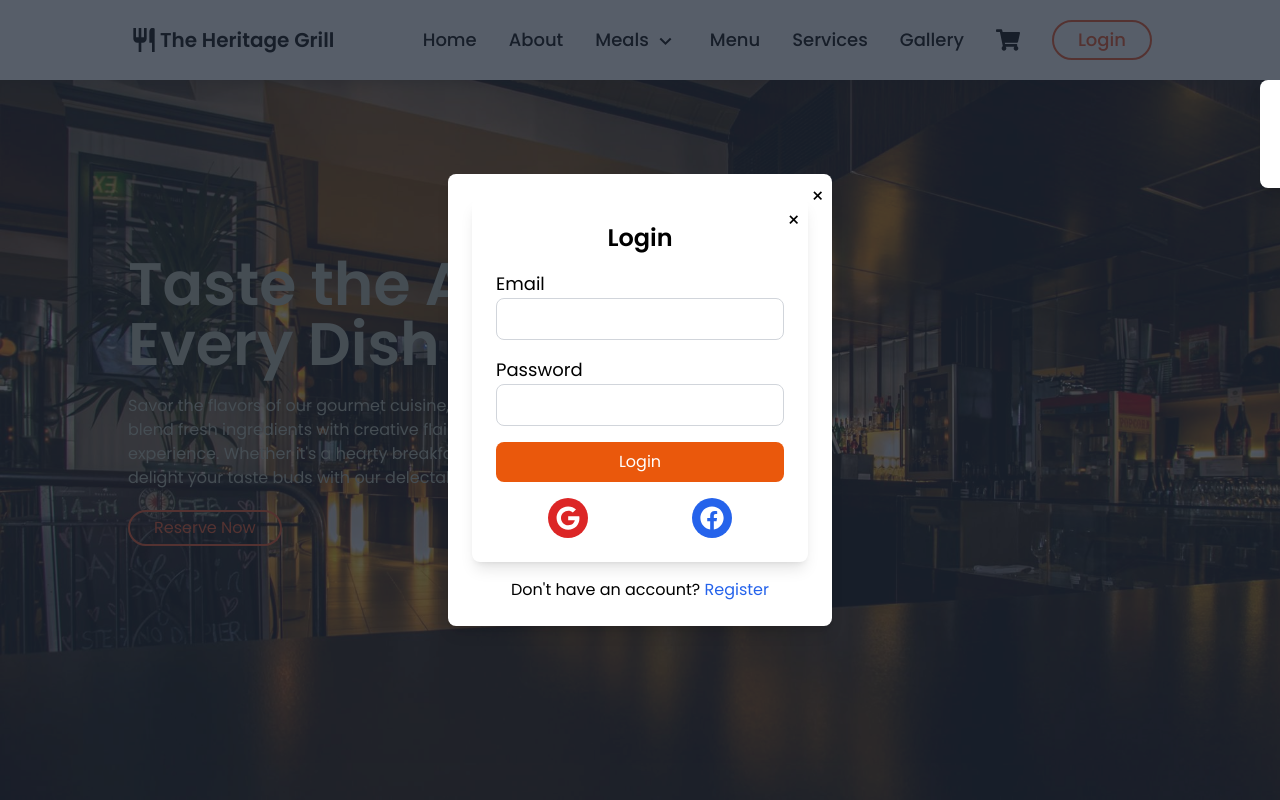
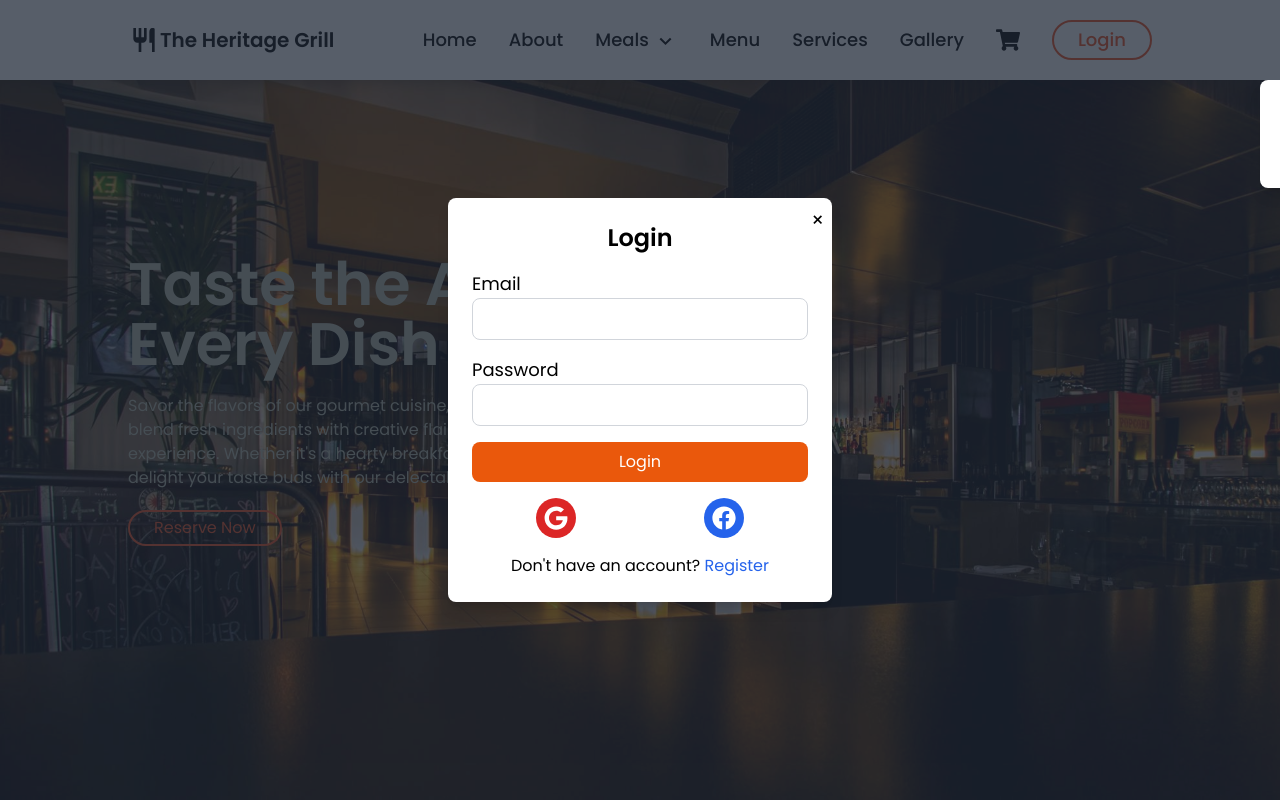
Before and after one commit to ashennkalhara/Website-Frontend, a React (Vite) app in the folder restaurent-website/: page / in a window 1280 px wide. Both pictures are taken after a click on the button "Login". Shown: the top 800 px of the page. Built offline with nearby package versions, Linux system fonts and the light colour scheme.

Commit message:
login and register completed

```diff
--- a/restaurent-website/src/components/AuthPopup.jsx
+++ b/restaurent-website/src/components/AuthPopup.jsx
@@ -14,9 +14,9 @@ const AuthPopup = ({ isOpen, onClose, setUser }) => {
           &times;
         </button>
         {currentForm === 'signin' ? (
-          <SignIn onClose={onClose} setUser={(user) => { setUser(user); onClose(); }} />
+          <SignIn onClose={onClose} setUser={setUser} />
         ) : (
-          <SignUp onClose={onClose} setUser={(user) => { setUser(user); onClose(); }} />
+          <SignUp onClose={onClose} setUser={setUser} />
         )}
         <div className="text-center mt-4">
           {currentForm === 'signin' ? (
@@ -30,4 +30,4 @@ const AuthPopup = ({ isOpen, onClose, setUser }) => {
   );
 };
 
-export default AuthPopup;
+export default AuthPopup;
--- a/restaurent-website/src/components/Navbar.jsx
+++ b/restaurent-website/src/components/Navbar.jsx
@@ -24,6 +24,10 @@ const Navbar = () => {
 
   const handleCloseAuthPopup = () => {
     setIsAuthPopupOpen(false);
+  };
+
+  const handleLogout = () => {
+    setUser(null);
   };
 
   return (
@@ -89,7 +93,10 @@ const Navbar = () => {
           </button>
 
           {user ? (
-            <span className="text-lg font-medium">{user.name}</span>
+            <>
+              <span className="text-lg font-medium">{user.name}</span>
+              <Button title="Logout" onClick={handleLogout} />
+            </>
           ) : (
             <Button title="Login" onClick={handleOpenAuthPopup} />
           )}
@@ -127,7 +134,10 @@ const Navbar = () => {
           <FaShoppingCart size={24} />
         </button>
         {user ? (
-          <span className="text-lg font-medium">{user.name}</span>
+          <>
+            <span className="text-lg font-medium">{user.name}</span>
+            <Button title="Logout" onClick={handleLogout} />
+          </>
         ) : (
           <Button title="Login" onClick={handleOpenAuthPopup} />
         )}
--- a/restaurent-website/src/components/Signin.jsx
+++ b/restaurent-website/src/components/Signin.jsx
@@ -10,7 +10,7 @@ const SignIn = ({ onClose, setUser }) => {
   const handleSubmit = async (e) => {
     e.preventDefault();
     try {
-      const response = await axios.post('http://localhost:3000/api/auth/login', { email, password });
+      const response = await axios.post('http://localhost:3001/api/auth/login', { email, password });
       setUser(response.data.user);
       onClose();
     } catch (err) {
@@ -19,10 +19,7 @@ const SignIn = ({ onClose, setUser }) => {
   };
 
   return (
-    <div className="relative bg-white rounded-lg shadow-lg w-full max-w-sm p-6">
-      <button className="absolute top-2 right-2 text-xl" onClick={onClose}>
-        &times;
-      </button>
+    <div>
       <h2 className="text-2xl font-semibold mb-4 text-center">Login</h2>
       {error && <p className="text-red-600 text-center">{error}</p>}
       <form className="space-y-4" onSubmit={handleSubmit}>
@@ -67,4 +64,4 @@ const SignIn = ({ onClose, setUser }) => {
   );
 };
 
-export default SignIn;
+export default SignIn;
--- a/restaurent-website/src/components/Signup.jsx
+++ b/restaurent-website/src/components/Signup.jsx
@@ -11,7 +11,7 @@ const SignUp = ({ onClose, setUser }) => {
   const handleSubmit = async (e) => {
     e.preventDefault();
     try {
-      const response = await axios.post('http://localhost:3000/api/auth/register', { name, email, password });
+      const response = await axios.post('http://localhost:3001/api/auth/register', { name, email, password });
       setUser(response.data.user);
       onClose();
     } catch (err) {
@@ -20,10 +20,7 @@ const SignUp = ({ onClose, setUser }) => {
   };
 
   return (
-    <div className="relative bg-white rounded-lg shadow-lg w-full max-w-sm p-6">
-      <button className="absolute top-2 right-2 text-xl" onClick={onClose}>
-        &times;
-      </button>
+    <div>
       <h2 className="text-2xl font-semibold mb-4 text-center">Register</h2>
       {error && <p className="text-red-600 text-center">{error}</p>}
       <form className="space-y-4" onSubmit={handleSubmit}>
```
